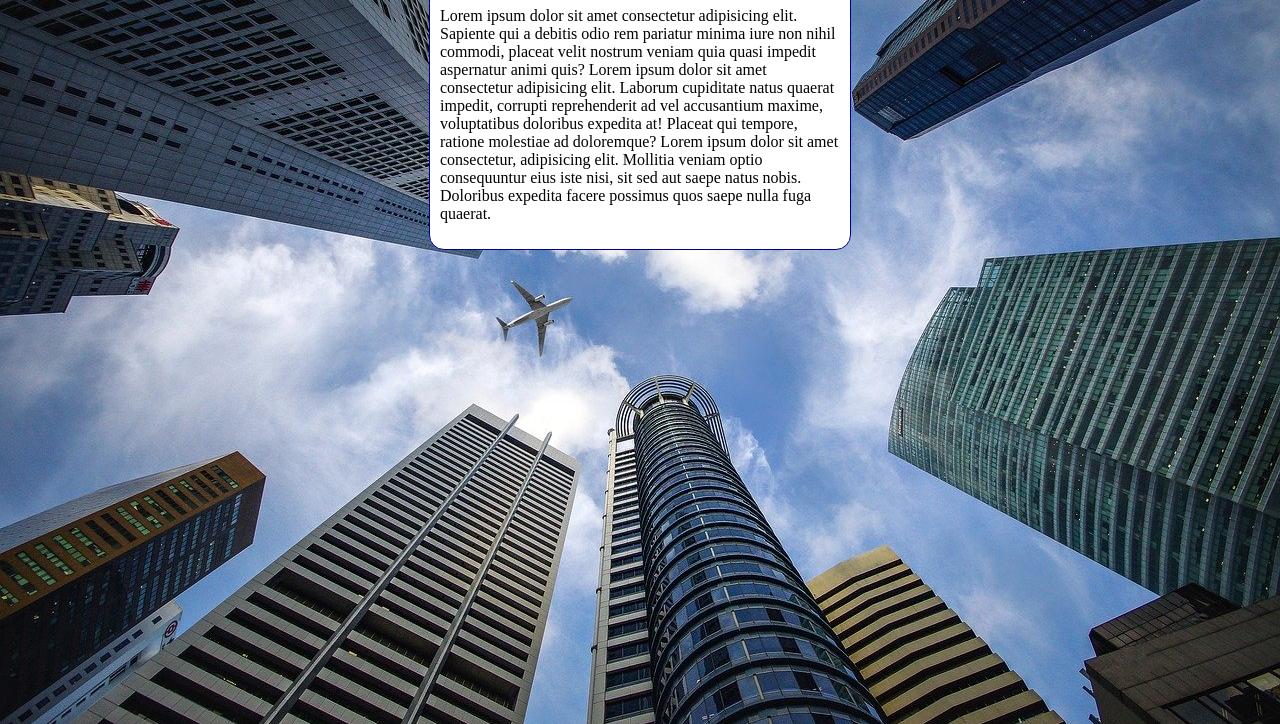
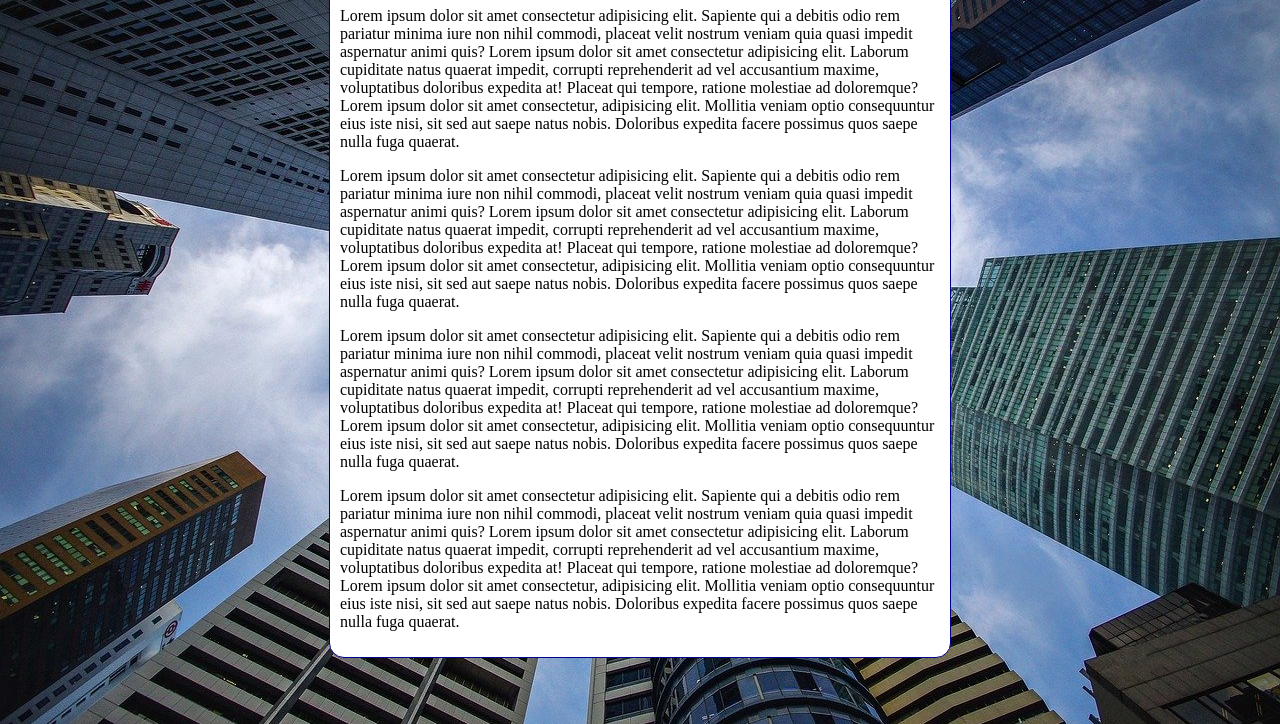
Before and after one commit to CaikLacerda/html-css, a plain HTML site: page exercicios/ex022/fundo006.html in a window 1280 px wide. Shown: the part 92-816 px from the top of the page. Drawn offline with Linux system fonts and the light colour scheme.

Commit message:
atualização ex022

```diff
--- a/exercicios/ex022/fundo006.html
+++ b/exercicios/ex022/fundo006.html
@@ -4,7 +4,7 @@
     <meta charset="UTF-8">
     <meta http-equiv="X-UA-Compatible" content="IE=edge">
     <meta name="viewport" content="width=device-width, initial-scale=1.0">
-    <title>Document</title>
+    <title>Fundo Fixo da Tela</title>
     <style>
         body {
             height: 100vh;
@@ -18,11 +18,13 @@
 
             usamos cover para mostrar a imagem em 100% da tela porém cortando as partes da imagem que não caberão na tela.
             */
+
+            background-attachment: fixed;
         }
 
         main {
             background-color: white;
-            width: 400px;
+            max-width: 600px;
             padding: 10px;
             margin: auto;
             border: 1px solid darkblue;
@@ -37,6 +39,15 @@
         <p>
             Lorem ipsum dolor sit amet consectetur adipisicing elit. Sapiente qui a debitis odio rem pariatur minima iure non nihil commodi, placeat velit nostrum veniam quia quasi impedit aspernatur animi quis? Lorem ipsum dolor sit amet consectetur adipisicing elit. Laborum cupiditate natus quaerat impedit, corrupti reprehenderit ad vel accusantium maxime, voluptatibus doloribus expedita at! Placeat qui tempore, ratione molestiae ad doloremque? Lorem ipsum dolor sit amet consectetur, adipisicing elit. Mollitia veniam optio consequuntur eius iste nisi, sit sed aut saepe natus nobis. Doloribus expedita facere possimus quos saepe nulla fuga quaerat.
         </p>
+        <p>
+            Lorem ipsum dolor sit amet consectetur adipisicing elit. Sapiente qui a debitis odio rem pariatur minima iure non nihil commodi, placeat velit nostrum veniam quia quasi impedit aspernatur animi quis? Lorem ipsum dolor sit amet consectetur adipisicing elit. Laborum cupiditate natus quaerat impedit, corrupti reprehenderit ad vel accusantium maxime, voluptatibus doloribus expedita at! Placeat qui tempore, ratione molestiae ad doloremque? Lorem ipsum dolor sit amet consectetur, adipisicing elit. Mollitia veniam optio consequuntur eius iste nisi, sit sed aut saepe natus nobis. Doloribus expedita facere possimus quos saepe nulla fuga quaerat.
+        </p>
+        <p>
+            Lorem ipsum dolor sit amet consectetur adipisicing elit. Sapiente qui a debitis odio rem pariatur minima iure non nihil commodi, placeat velit nostrum veniam quia quasi impedit aspernatur animi quis? Lorem ipsum dolor sit amet consectetur adipisicing elit. Laborum cupiditate natus quaerat impedit, corrupti reprehenderit ad vel accusantium maxime, voluptatibus doloribus expedita at! Placeat qui tempore, ratione molestiae ad doloremque? Lorem ipsum dolor sit amet consectetur, adipisicing elit. Mollitia veniam optio consequuntur eius iste nisi, sit sed aut saepe natus nobis. Doloribus expedita facere possimus quos saepe nulla fuga quaerat.
+        </p>
+        <p>
+            Lorem ipsum dolor sit amet consectetur adipisicing elit. Sapiente qui a debitis odio rem pariatur minima iure non nihil commodi, placeat velit nostrum veniam quia quasi impedit aspernatur animi quis? Lorem ipsum dolor sit amet consectetur adipisicing elit. Laborum cupiditate natus quaerat impedit, corrupti reprehenderit ad vel accusantium maxime, voluptatibus doloribus expedita at! Placeat qui tempore, ratione molestiae ad doloremque? Lorem ipsum dolor sit amet consectetur, adipisicing elit. Mollitia veniam optio consequuntur eius iste nisi, sit sed aut saepe natus nobis. Doloribus expedita facere possimus quos saepe nulla fuga quaerat.
+        </p>
     </main>
 </body>
 </html>
```
